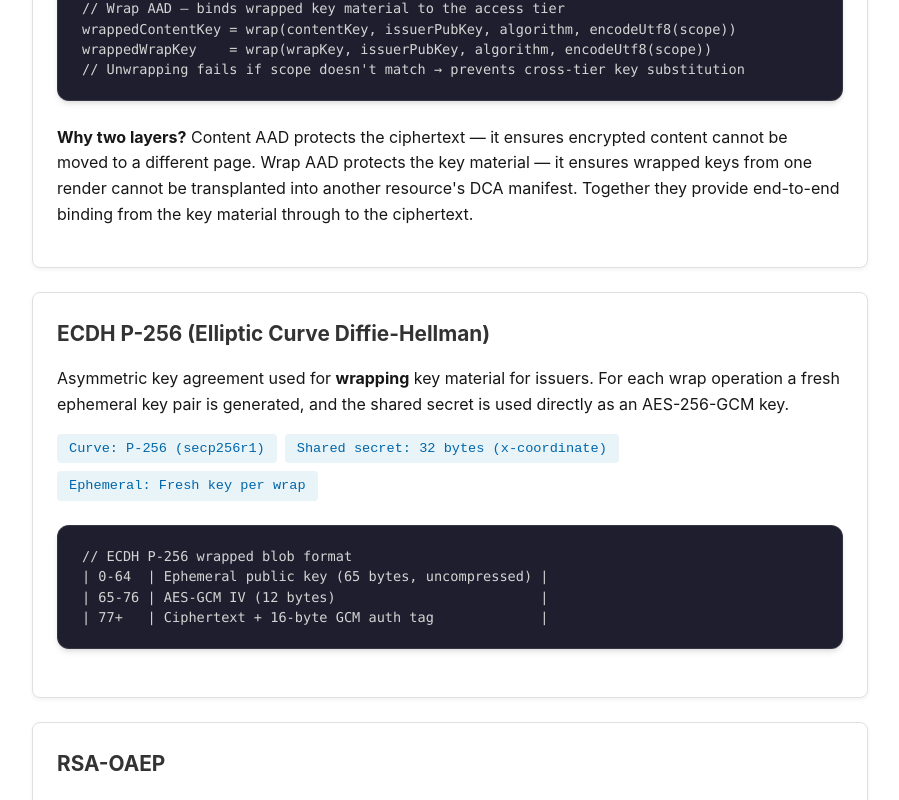
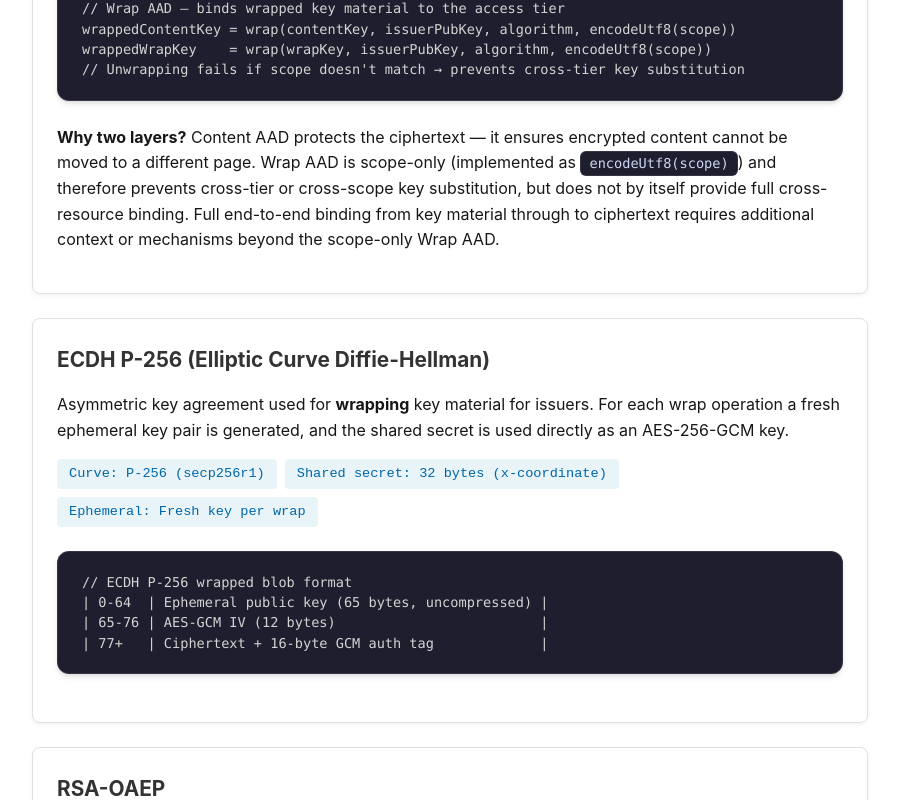
Before and after one commit to sesamyab/capsule, a Next.js app in the folder apps/demo/: page /glossary in a window 1280 px wide. Shown: the part 3880-4680 px from the top of the page, without its empty margins (190-1089 px from the left). Built offline with nearby package versions, Linux system fonts and the light colour scheme.

Commit message:
fix review comments

```diff
--- a/apps/demo/src/app/glossary/page.tsx
+++ b/apps/demo/src/app/glossary/page.tsx
@@ -243,10 +243,12 @@ wrappedWrapKey    = wrap(wrapKey, issuerPubKey, algorithm, encodeUtf8(scope))
           <p>
             <strong>Why two layers?</strong> Content AAD protects the
             ciphertext &mdash; it ensures encrypted content cannot be moved to a
-            different page. Wrap AAD protects the key material &mdash; it
-            ensures wrapped keys from one render cannot be transplanted into
-            another resource&apos;s DCA manifest. Together they provide
-            end-to-end binding from the key material through to the ciphertext.
+            different page. Wrap AAD is scope-only (implemented
+            as <code>encodeUtf8(scope)</code>) and therefore prevents
+            cross-tier or cross-scope key substitution, but does not by itself
+            provide full cross-resource binding. Full end-to-end binding from
+            key material through to ciphertext requires additional context or
+            mechanisms beyond the scope-only Wrap AAD.
           </p>
         </div>
 
@@ -585,8 +587,8 @@ contentItems: [
               <strong>wrapKey mode:</strong> Returns wrap keys that the
               client uses to unwrap the content key from{" "}
               <code>wrappedContentKey</code>. Enables client-side caching:
-              a cached wrap key can unlock any article in that rotation
-              window.
+              a cached wrap key can unlock any article in the same scope
+              and rotation window.
             </li>
           </ul>
         </div>
@@ -603,8 +605,8 @@ contentItems: [
     "version": "0.10",
     "resourceJWT": "...",
     "content": {
-      "bodytext": { "iv": "...", "aad": "...", "ciphertext": "base64url_ciphertext...", "wrappedContentKey": [...] },
-      "sidebar":  { "iv": "...", "aad": "...", "ciphertext": "base64url_ciphertext...", "wrappedContentKey": [...] }
+      "bodytext": { "contentType": "text/html", "iv": "...", "aad": "...", "ciphertext": "base64url_ciphertext...", "wrappedContentKey": [...] },
+      "sidebar":  { "contentType": "text/html", "iv": "...", "aad": "...", "ciphertext": "base64url_ciphertext...", "wrappedContentKey": [...] }
     },
     "issuers": {...}
   }
--- a/packages/capsule-server/src/dca-publisher.ts
+++ b/packages/capsule-server/src/dca-publisher.ts
@@ -239,13 +239,23 @@ async function render(
         let contentNamesToWrap: string[];
         if (issuerConfig.scopes && issuerConfig.scopes.length > 0) {
             const scopeSet = new Set(issuerConfig.scopes);
-            contentNamesToWrap = contentItems
-                .filter(item => scopeSet.has(resolvedScopes[item.contentName]))
-                .map(item => item.contentName);
+            contentNamesToWrap = [
+                ...new Set(
+                    contentItems
+                        .filter(item => scopeSet.has(resolvedScopes[item.contentName]))
+                        .map(item => item.contentName),
+                ),
+            ];
         } else if (issuerConfig.contentNames && issuerConfig.contentNames.length > 0) {
-            contentNamesToWrap = issuerConfig.contentNames;
+            contentNamesToWrap = [...new Set(issuerConfig.contentNames)];
         } else {
             throw new Error(`Issuer "${issuerConfig.issuerName}" must specify contentNames or scopes`);
+        }
+
+        if (contentNamesToWrap.length === 0) {
+            throw new Error(
+                `Issuer "${issuerConfig.issuerName}" resolved to zero content items — check that its scopes match at least one content item`,
+            );
         }
 
         for (const contentName of contentNamesToWrap) {
```
Also changed, not shown: apps/demo/src/components/KeyManager.tsx (+8 -6 lines).
